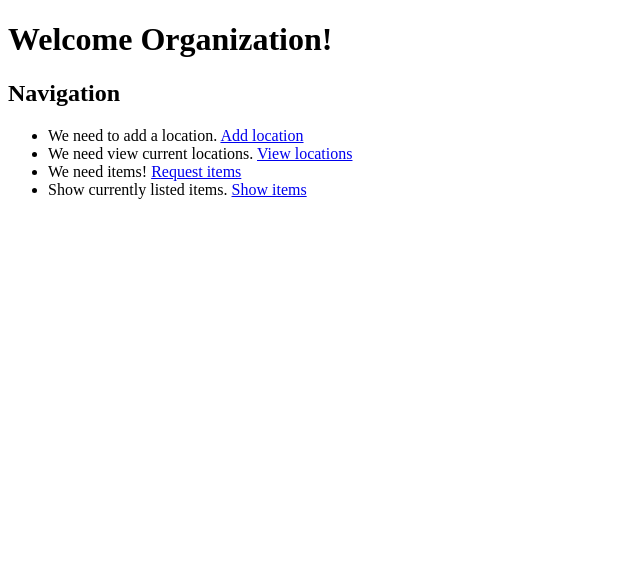
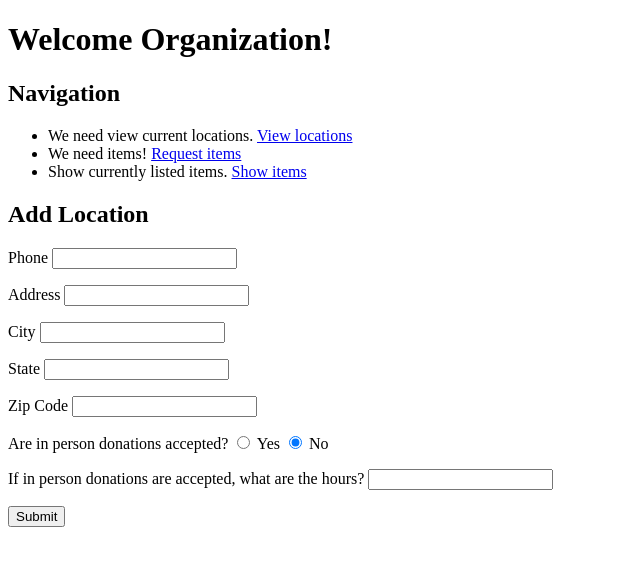
Before and after one commit to carriekuhlman/donation_site_project, a Flask app: page /account in a window 1280 px wide. Shown: the top 566 px of the page, without its empty margins (0-640 px from the left). Run offline with Flask 2, Linux system fonts and the light colour scheme; the visitor is signed in with stand-in values (Sample User, id 1); data comes from the database, SQL or seed files in the repository; data that the repository does not hold is empty.

Commit message:
Updated org_home.html to include the Add Location fields. Updated server.py to include the add-location route, added get_org_by_user function to crud.py. Tested adding locations with and without in-person donation options. Confirmed both worked properly.

```diff
--- a/crud.py
+++ b/crud.py
@@ -105,6 +105,11 @@ def get_org_by_id(org_id):
 
     return Org.query.get(org_id)
 
+def get_org_by_user(user):
+    """Get org by user."""
+
+    return Org.query.filter(Org.user_id == user.user_id).first()
+
 def get_location_by_id(location_id):
     """Get org by org ID."""
 
--- a/server.py
+++ b/server.py
@@ -158,11 +158,33 @@ def show_location(location_id):
 
     return render_template('location_details.html', location=location)
 
-@app.route('/add-location')
+@app.route('/add-location', methods=["POST"])
 def add_location():
     """Add location to an organization."""
 
-    return render_template('create_location.html')
+    user = crud.get_user_by_email(session["username"])
+    org = crud.get_org_by_user(user)
+
+    phone = request.form.get('phone')
+    address = request.form.get('address')
+    city = request.form.get('city')
+    state = request.form.get('state')
+    zip_code = request.form.get('zip_code')
+    in_person = request.form.get('in_person')
+
+    if in_person == "True":
+        in_person = True
+        donation_hours = request.form.get('donation_hours')
+
+    else:
+        in_person = False
+        donation_hours = None
+
+    crud.create_location(phone, address, city, state, zip_code,
+                    in_person, org, donation_hours)
+
+    flash("Location added successfully.")
+    return redirect('/account')
 
 @app.route('/view-locations')
 def view_locations():
--- a/templates/org_home.html
+++ b/templates/org_home.html
@@ -6,9 +6,49 @@
 
     <h2>Navigation</h2>
     <ul>
-        <li>We need to add a location. <a href="/add_location">Add location</a></li>
         <li>We need view current locations. <a href="/locations">View locations</a></li>
         <li>We need items! <a href="/add_items">Request items</a></li>
         <li>Show currently listed items. <a href="/view_items">Show items</a></li>
     </ul>
+
+    <h2>Add Location</h2>
+    <form action="/add-location" method="POST">
+        <p>
+            Phone <input type="text" name="phone">
+        </p>
+
+        <p>
+            Address <input type="text" name="address">
+        </p>
+
+        <p>
+            City <input type="text" name="city">
+        </p>
+
+        <p>
+            State <input type="text" name="state">
+        </p>
+
+        <p>
+            Zip Code <input type="text" name="zip_code">
+        </p>
+
+        <p>
+            Are in person donations accepted?
+            <input type="radio" name="in_person" value="True">
+            <label>Yes</label>
+
+            <input type="radio" name="in_person" value="False" checked>
+            <label>No</label>
+        </p>
+
+        <p>
+            If in person donations are accepted, what are the hours?
+            <input type="text" name="donation_hours">
+        </p>
+
+        <p>
+            <input type="submit">
+        </p>
+    </form>
 {% endblock %}
```
